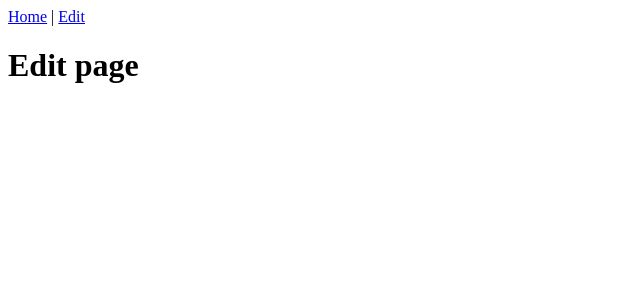
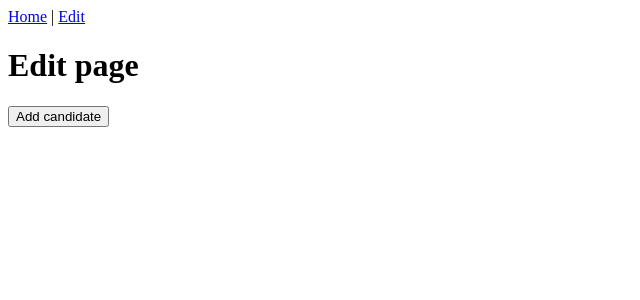
Before and after one commit to elalienx/context-api-firebase, a React (Create React App) app: page /edit in a window 1280 px wide. Shown: the top 300 px of the page, without its empty margins (0-640 px from the left). Built offline with nearby package versions, Linux system fonts and the light colour scheme.

Commit message:
added context api

```diff
--- a/src/pages/Edit.jsx
+++ b/src/pages/Edit.jsx
@@ -1,7 +1,24 @@
+// Project files
+import { useCandidate } from "../state/CandidateProvider";
+
 export default function Edit() {
+  // Global state
+  const { candidates, dispatch } = useCandidate();
+
+  // Methods
+  function onAddCandidate() {
+    const newItem = {
+      id: Math.random(),
+      name: "foobar",
+    };
+
+    dispatch({ type: "ADD_ITEM", item: newItem });
+  }
+
   return (
     <div id="edit">
       <h1>Edit page</h1>
+      <button onClick={onAddCandidate}>Add candidate</button>
     </div>
   );
 }
--- a/src/pages/Home.jsx
+++ b/src/pages/Home.jsx
@@ -1,7 +1,14 @@
+// Project files
+import { useCandidate } from "../state/CandidateProvider";
+
 export default function Home() {
+  // Global state
+  const { candidates } = useCandidate();
+
   return (
     <div id="home">
       <h1>Home page</h1>
+      <p>Total candidates: {candidates.length}.</p>
     </div>
   );
 }
--- a/src/state/candidateReducer.js
+++ b/src/state/candidateReducer.js
@@ -1,8 +1,8 @@
 export default function listReducer(state, action) {
   switch (action.type) {
-    case "addItem":
+    case "ADD_ITEM":
       return addItem(state, action);
-    case "editItem":
+    case "EDIT_ITEM":
       return editItem(state, action);
     default:
       throw new Error(`No action type found ${action.type}`);
```
